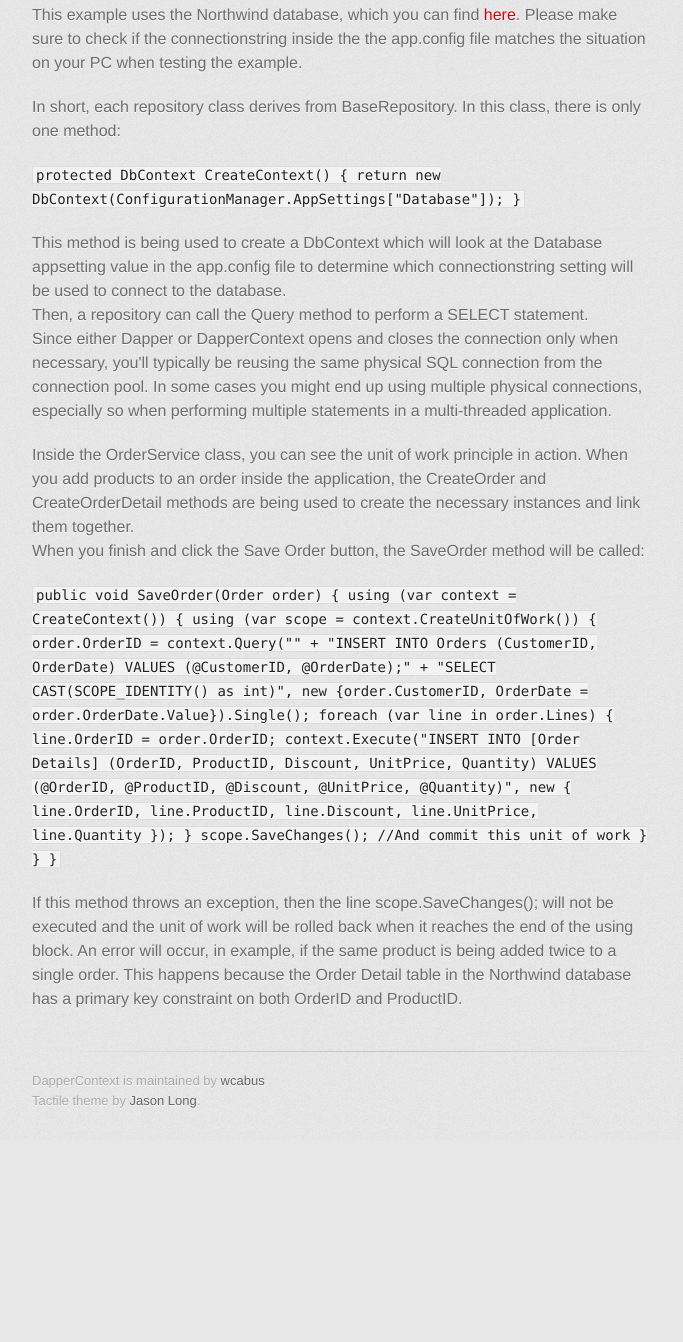
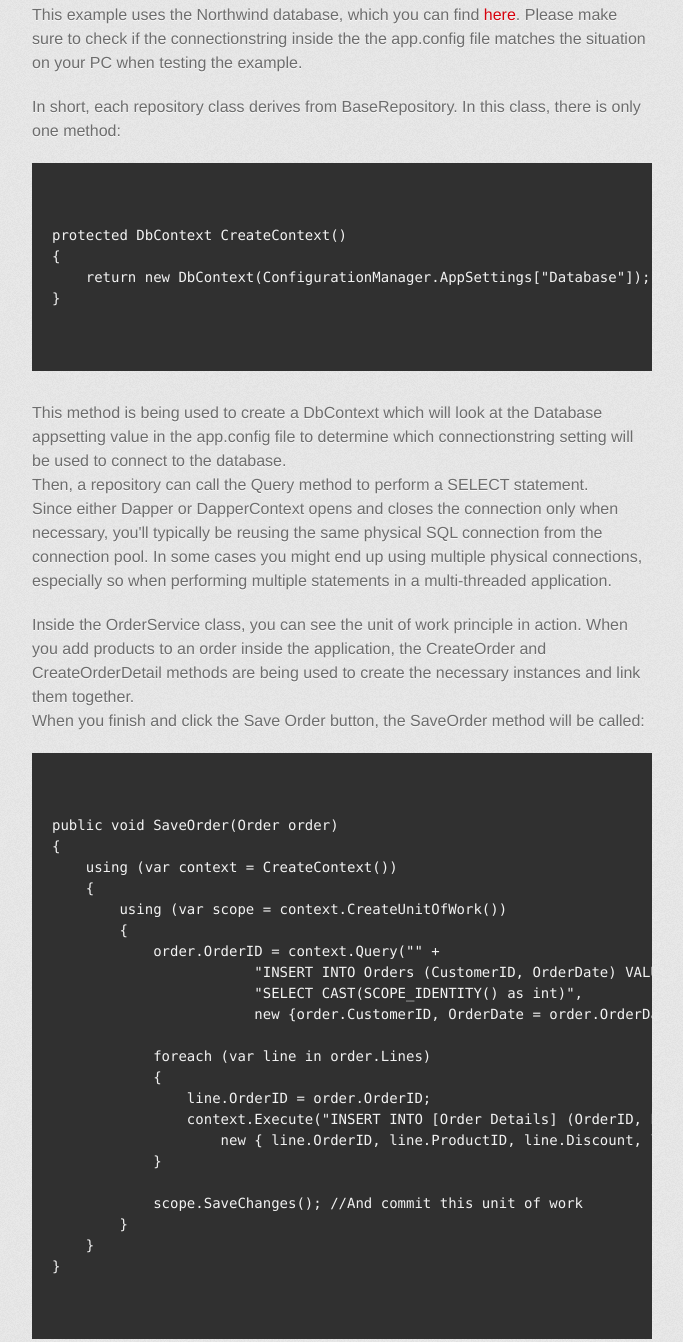
Before and after one commit to wcabus/DapperContext, a plain HTML site: page index.html in a window 1280 px wide. Shown: the part 848-2190 px from the top of the page, without its empty margins (298-981 px from the left). Before the commit the page ends 1988 px from the top, so only its background shows below. Drawn offline with Linux system fonts and the light colour scheme; a web font is replaced by a local one.

Commit message:
Update index.html

```diff
--- a/index.html
+++ b/index.html
@@ -57,7 +57,7 @@ Install-Package DapperContext -IncludePrerelease
 
 <p>In short, each repository class derives from BaseRepository. In this class, there is only one method:</p>
 
-<p>
+<pre>
 <code>
 
 protected DbContext CreateContext()
@@ -66,7 +66,7 @@ protected DbContext CreateContext()
 }
 
 </code>
-</p>
+</pre>
 
 <p>This method is being used to create a DbContext which will look at the Database appsetting value in the app.config file to determine which connectionstring setting will be used to connect to the database.<br/>
 Then, a repository can call the Query method to perform a SELECT statement.<br/>
@@ -76,7 +76,7 @@ Since either Dapper or DapperContext opens and closes the connection only when n
 <p>Inside the OrderService class, you can see the unit of work principle in action. When you add products to an order inside the application, the CreateOrder and CreateOrderDetail methods are being used to create the necessary instances and link them together.<br/>
 When you finish and click the Save Order button, the SaveOrder method will be called:</p>
 
-<p>
+<pre>
 <code>
 
 public void SaveOrder(Order order)
@@ -103,7 +103,7 @@ public void SaveOrder(Order order)
 }
 
 </code>
-</p>
+</pre>
 
 <p>If this method throws an exception, then the line <c>scope.SaveChanges();</c> will not be executed and the unit of work will be rolled back when it reaches the end of the <c>using</c> block. An error will occur, in example, if the same product is being added twice to a single order. This happens because the Order Detail table in the Northwind database has a primary key constraint on both OrderID and ProductID.</p>
 
```
